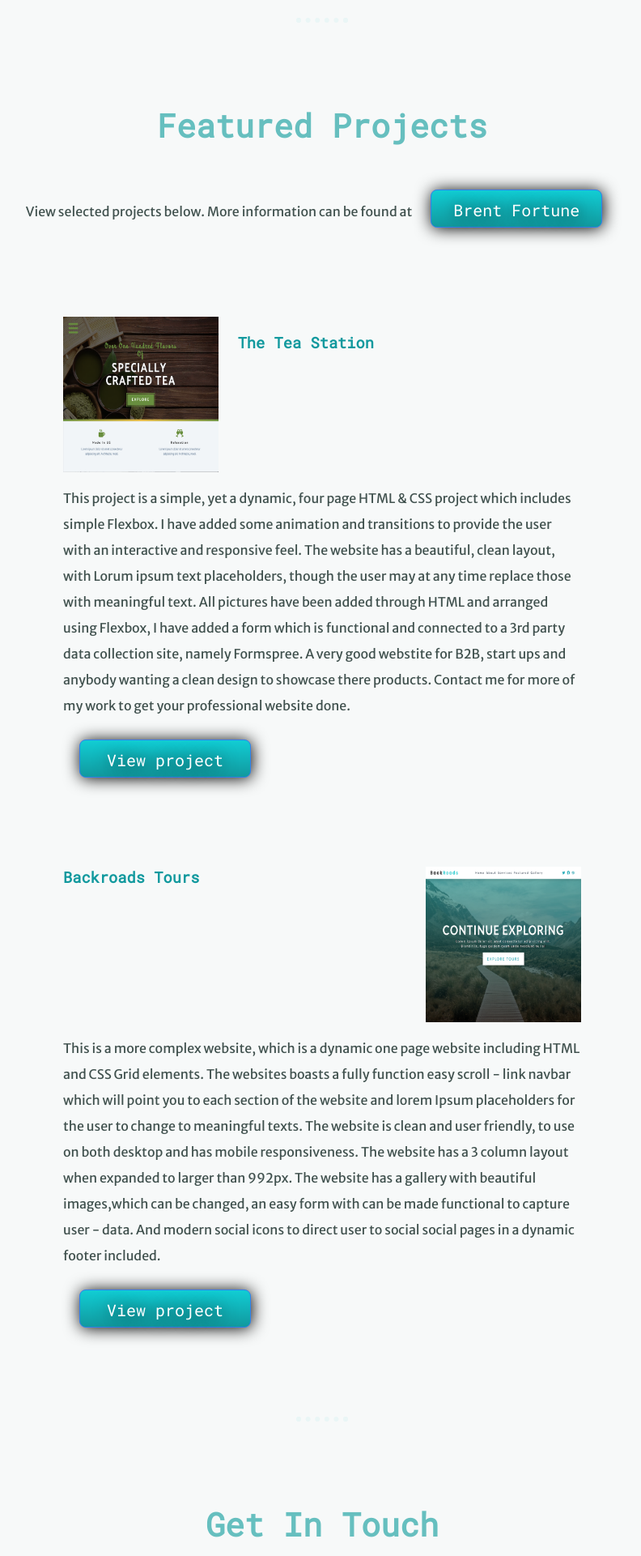
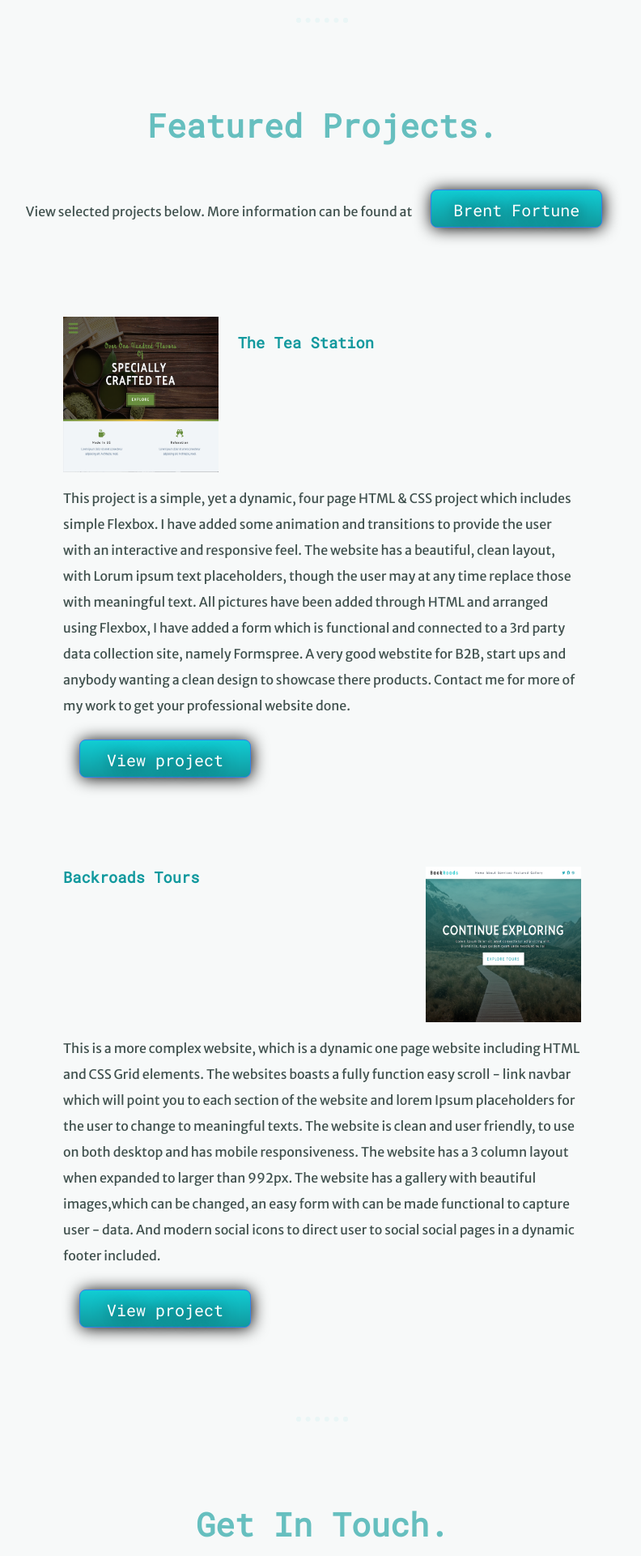
Before and after one commit to Brent-F001/Resume, a plain HTML site: page index.html in a window 1280 px wide. Shown: the part 2720-4641 px from the top of the page at 81% size, without its empty margins (242-1034 px from the left). Drawn offline with Linux system fonts and the light colour scheme.

Commit message:
Update to index.html

```diff
--- a/index.html
+++ b/index.html
@@ -102,7 +102,7 @@
     <!--Latest works-->
       <div class="projects">
 
-        <h2>Featured Projects</h2>
+        <h2>Featured Projects.</h2>
         <p>View selected projects below. More information can be found at <a class="btn" href="http://brentfortune.com" target="_blank">Brent Fortune</a></p>
       </div>
       <!-- Project 1 -->
@@ -129,7 +129,7 @@
 
     <!--contact section-->
     <div class="contact-me">
-      <h2>Get In Touch</h2>
+      <h2>Get In Touch.</h2>
       <h3>If you love Design & Development as much as I do!.</h3>
       <p class="contact-message">Love design & development as much as I do? lets code while talking about out favourite travel destinations and cities around the world.</p>
       <a class="btn" href="mailto:brent.fortune89@gmail.com">CONTACT ME</a>
```
